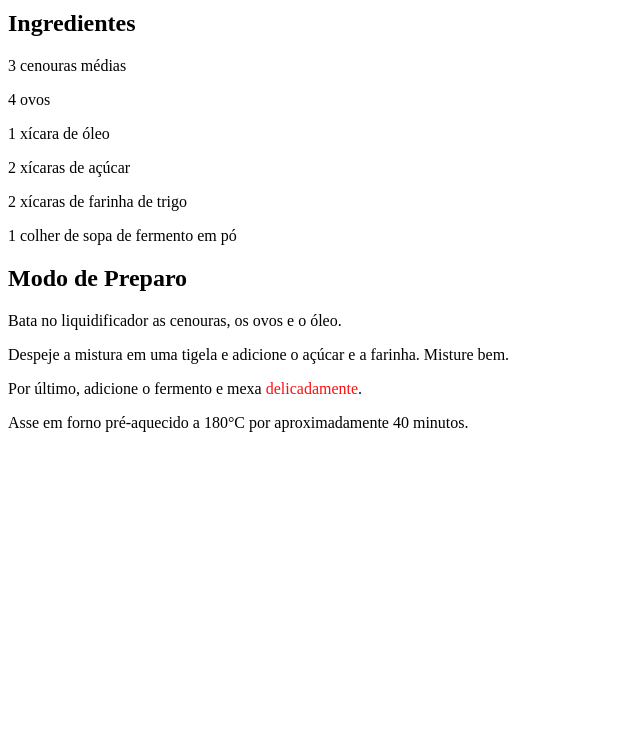
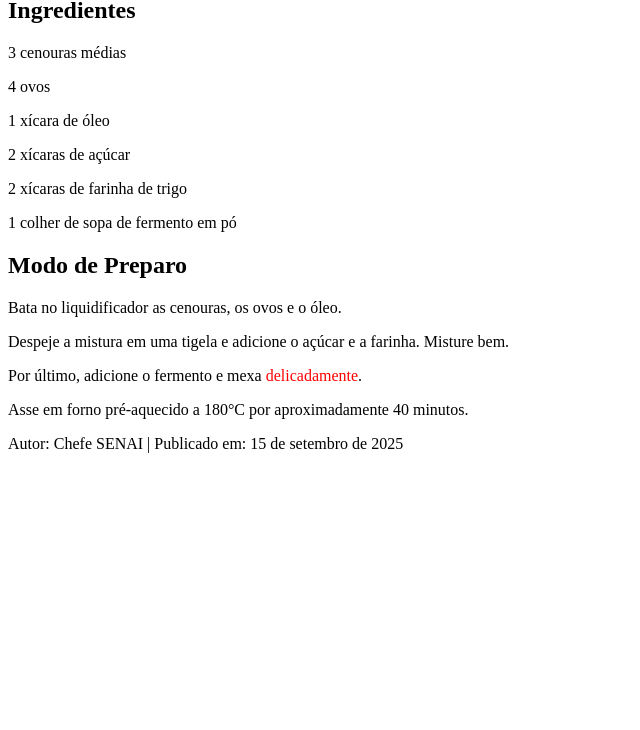
Before and after one commit to Dutra161290/meu_projeto, a plain HTML site: page testes/minha_receita.html in a window 1280 px wide. Shown: the part 70-800 px from the top of the page, without its empty margins (0-640 px from the left). Drawn offline with Linux system fonts and the light colour scheme.

Commit message:
aula de semantica

```diff
--- a/testes/minha_receita.html
+++ b/testes/minha_receita.html
@@ -8,10 +8,14 @@
 </head>
 
 <body>
-    <div>
+    <header></header>
+    <main>
+        <article>
+            <header>
                 <h1>Bolo de Cenoura Simples</h1>
+            </header>
 
-        <div>
+            <section>
                 <h2>Ingredientes</h2>
                 <p>3 cenouras médias</p>
                 <p>4 ovos</p>
@@ -19,16 +23,22 @@
                 <p>2 xícaras de açúcar</p>
                 <p>2 xícaras de farinha de trigo</p>
                 <p>1 colher de sopa de fermento em pó</p>
-        </div>
-        <div>
+            </section>
+
+            <section>
                 <h2>Modo de Preparo</h2>
                 <p>Bata no liquidificador as cenouras, os ovos e o óleo.</p>
                 <p>Despeje a mistura em uma tigela e adicione o açúcar e a farinha. Misture bem.</p>
-            <p>Por último, adicione o fermento e mexa <span style="color: rgb(254, 15, 15)">delicadamente</span>.</p>
+                <p>Por último, adicione o fermento e mexa <span style="color: red;">delicadamente</span>.</p>
                 <p>Asse em forno pré-aquecido a 180°C por aproximadamente 40 minutos.</p>
-        </div>
-    </div>
+            </section>
 
+
+        </article>
+    </main>
+    <footer>
+        <p>Autor: Chefe SENAI | Publicado em: 15 de setembro de 2025</p>
+    </footer>
 
 
 </body>
```
Lines whose indentation alone changed are shown as unchanged.
